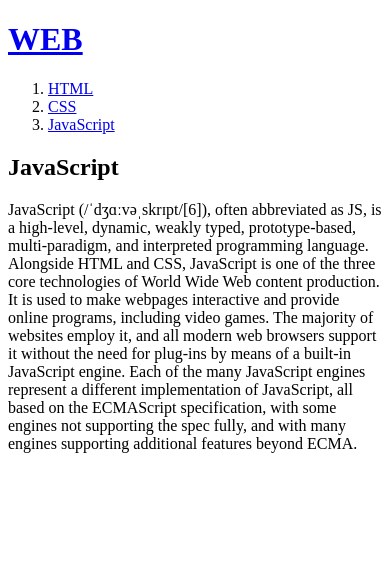
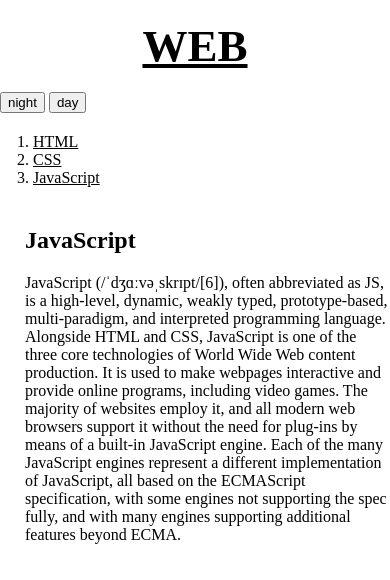
Before and after one commit to chsong77/web1, a plain HTML site: page 3.html in a window 390 px wide. Drawn offline with Linux system fonts and the light colour scheme.

Commit message:
Add files via upload

```diff
--- a/3.html
+++ b/3.html
@@ -2,18 +2,30 @@
 <html>
 	<head>
 		<title>WEB1 - JavaScript</title>
-  <meta charset="utf-8">
+		<meta charset="utf-8" />
+		<link rel="stylesheet" href="style.css">
 	</head>
 	<body>
 		<h1><a href="index.html">WEB</a></h1>
+		<input type="button" value="night" onclick="
+		document.querySelector('body').style.backgroundColor='black';
+		document.querySelector('body').style.color='white';
+		">
+		<input type="button" value="day" onclick="
+		document.querySelector('body').style.backgroundColor='white';
+		document.querySelector('body').style.color='black';
+		">
+		<div id="grid">
 			<ol>
 				<li><a href="1.html">HTML</a></li>
-    <li><a href="2.html">CSS</a></li>
-    <li><a href="3.html">JavaScript</a></li>
+				<li><a href="2.html">CSS</a>	</li>
+				<li><a href="3.html">JavaScript</a>	</li>
 			</ol>
+			<div id="article">
 				<h2>JavaScript</h2>
-  <p>
-    JavaScript (/ˈdʒɑːvəˌskrɪpt/[6]), often abbreviated as JS, is a high-level, dynamic, weakly typed, prototype-based, multi-paradigm, and interpreted programming language. Alongside HTML and CSS, JavaScript is one of the three core technologies of World Wide Web content production. It is used to make webpages interactive and provide online programs, including video games. The majority of websites employ it, and all modern web browsers support it without the need for plug-ins by means of a built-in JavaScript engine. Each of the many JavaScript engines represent a different implementation of JavaScript, all based on the ECMAScript specification, with some engines not supporting the spec fully, and with many engines supporting additional features beyond ECMA.
+				<p>JavaScript (/ˈdʒɑːvəˌskrɪpt/[6]), often abbreviated as JS, is a high-level, dynamic, weakly typed, prototype-based, multi-paradigm, and interpreted programming language. Alongside HTML and CSS, JavaScript is one of the three core technologies of World Wide Web content production. It is used to make webpages interactive and provide online programs, including video games. The majority of websites employ it, and all modern web browsers support it without the need for plug-ins by means of a built-in JavaScript engine. Each of the many JavaScript engines represent a different implementation of JavaScript, all based on the ECMAScript specification, with some engines not supporting the spec fully, and with many engines supporting additional features beyond ECMA.
 				</p>
+			</div>
+		</div>
 	</body>
 </html>
--- /dev/null
+++ b/style.css
@@ -0,0 +1,40 @@
+body {
+	margin:0;
+}
+a {
+	color: black;
+}
+h1 {
+	font-size: 45px;
+	text-align:center;
+	border-bottom:1px solid gray;
+	margin:0;
+	padding:20px;
+}
+ol{
+	border-right:1px solid gray;
+	width:100px;
+	margin:0;
+	padding:20px;
+}
+#grid{
+	display: grid;
+	grid-template-columns: 150px 1fr;
+}
+#grid ol{
+	padding-left:33px;
+}
+#grid #article{
+	padding-left:25px;
+}
+@media(max-width:800px){
+	#grid{
+		display: block;
+	}
+	ol{
+		border-right:none;
+	}
+	h1 {
+		border-bottom:none;
+	}
+}
```
Also changed, not shown: 1.html (+8 -3 lines), 2.html (+4 -36 lines), ex1.html (added, +14 -0 lines), ex2.html (added, +12 -0 lines), grid.html (+2 -1 lines). Lines whose indentation alone changed are shown as unchanged.
